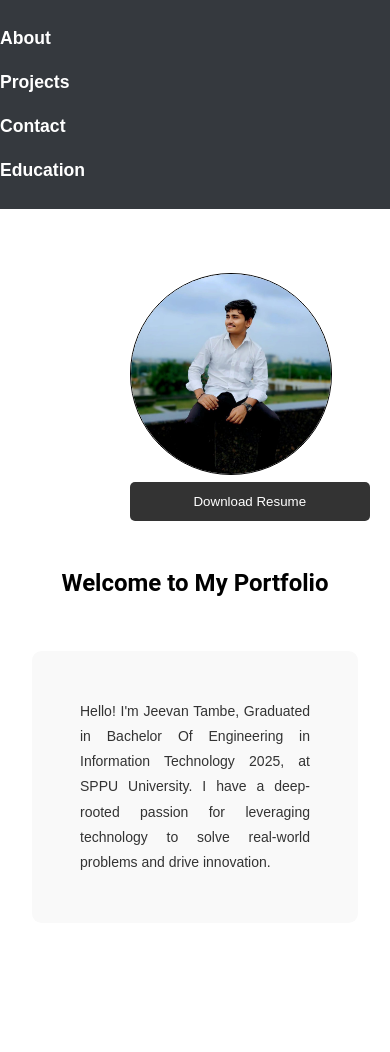
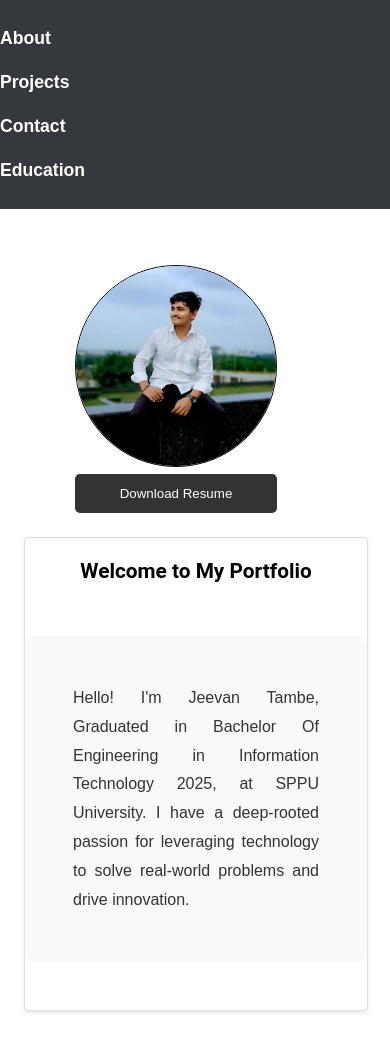
Before and after one commit to Tambe-Jeevan/Tambe-Jeevan, a plain HTML site: page index.html in a window 390 px wide. Shown: the top 1052 px of the page. Drawn offline with Linux system fonts and the light colour scheme.

Commit message:
Add the media query in css file.

```diff
--- a/styles.css
+++ b/styles.css
@@ -65,7 +65,7 @@ header {
 .about {
   display: flex;
   justify-content: center;
-  margin: 2rem;
+  margin: 1.5rem;
 }
 
 .profile-photo {
@@ -291,26 +291,39 @@ footer {
   }
   .about {
     flex-direction: column;
+    justify-content: center;
   }
 
   .description {
     margin: 0;
     width: 100%;
+    background-color: #fff;
+    border: 1px solid #ddd;
+    border-radius: 5px;
+    /* padding: 1rem; */
+    box-shadow: 0 2px 4px rgba(0, 0, 0, 0.1);
   }
 
   .description h1 {
-    font-size: 24px;
+    font-size: 1.3rem;
   }
 
   .description p {
-    font-size: 14px;
+    font-size: 1rem;
+    text-align: justify;
   }
 
   .profile-photo {
-    position: relative;
-    margin-left: 30%;
+    /* position: relative; */
+    display: grid;
+    justify-content: center;
+    align-items: center;
+    width: 15rem;
+    height: 15rem;
   }
   .profile-photo img {
+    /* width: 100%; */
+    /* height: 100%; */
     width: 200px;
     height: 200px;
   }
```
